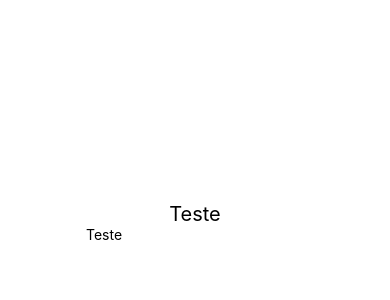
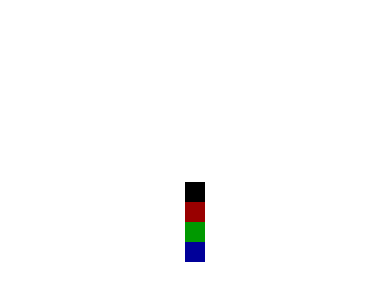
Before and after one commit to adrianoheissig/Exercicios-React-Native, a React Native app: screen / in a window 390 px wide. Shown: the part 200-500 px from the top of the page. Built offline with nearby package versions, Linux system fonts and the light colour scheme.

Commit message:
Componente Quadrado

```diff
--- a/src/App.js
+++ b/src/App.js
@@ -1,8 +1,8 @@
 import React from 'react';
 import {SafeAreaView, StyleSheet} from 'react-native';
+import Quadrado from './components/layout/Quadrado';
 
-import DigiteSeuNome from './components/DigiteSeuNome';
-
+// import DigiteSeuNome from './components/DigiteSeuNome';
 // import ListaProdutosV2 from './components/produtos/ListaProdutosV2';
 // import ListaProdutos from './components/produtos/ListaProdutos';
 // import UsuarioLogado from './components/UsuarioLogado';
@@ -23,8 +23,12 @@
 const App = () => {
   return (
     <SafeAreaView style={style.App}>
+      <Quadrado />
+      <Quadrado cor="#900" />
+      <Quadrado cor="#090" />
+      <Quadrado cor="#009" />
+      {/*
       <DigiteSeuNome />
-      {/*
       <ListaProdutosV2 />
       <ListaProdutos />
       <UsuarioLogado
--- /dev/null
+++ b/src/components/layout/Quadrado.js
@@ -0,0 +1,16 @@
+import React from 'react';
+
+import {StyleSheet, View} from 'react-native';
+
+export default props => {
+  return (
+    <View style={[style.Quadrado, {backgroundColor: props.cor || '#000'}]} />
+  );
+};
+
+const style = StyleSheet.create({
+  Quadrado: {
+    width: 20,
+    height: 20,
+  },
+});
```
